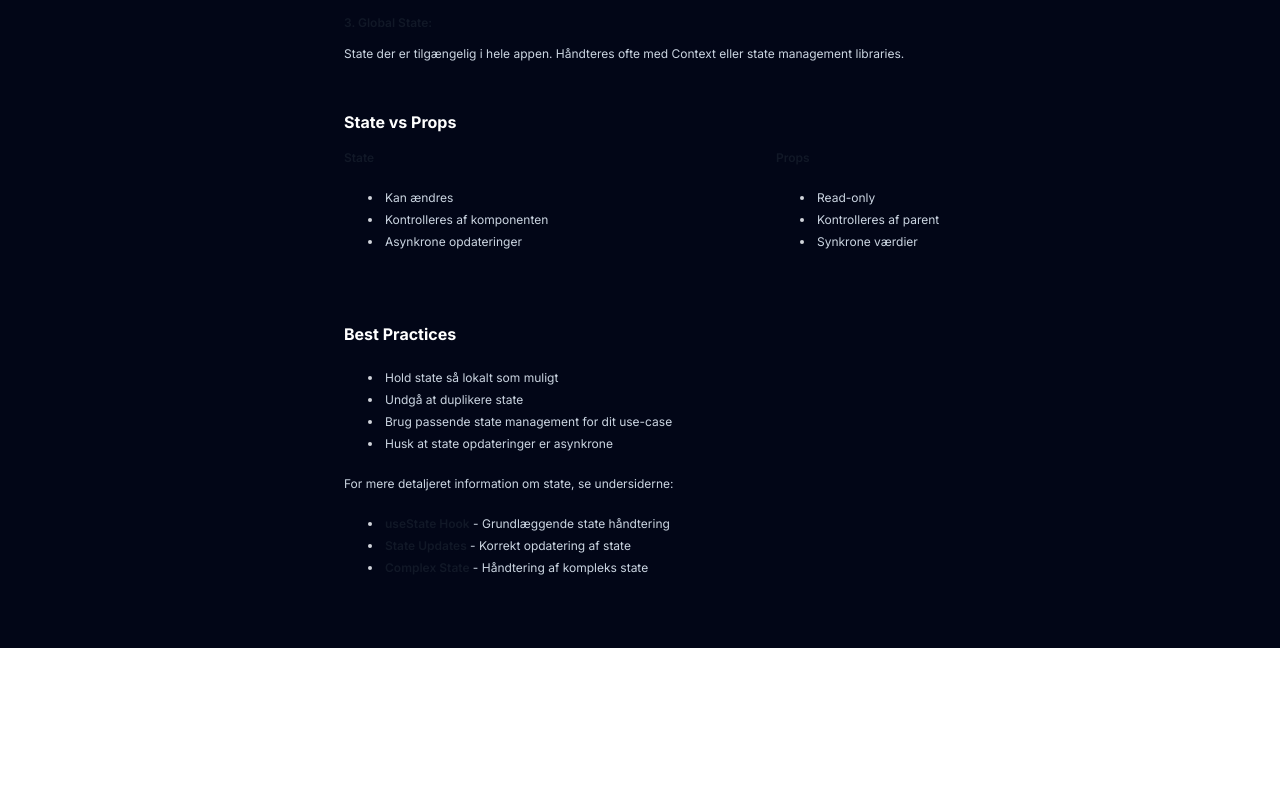
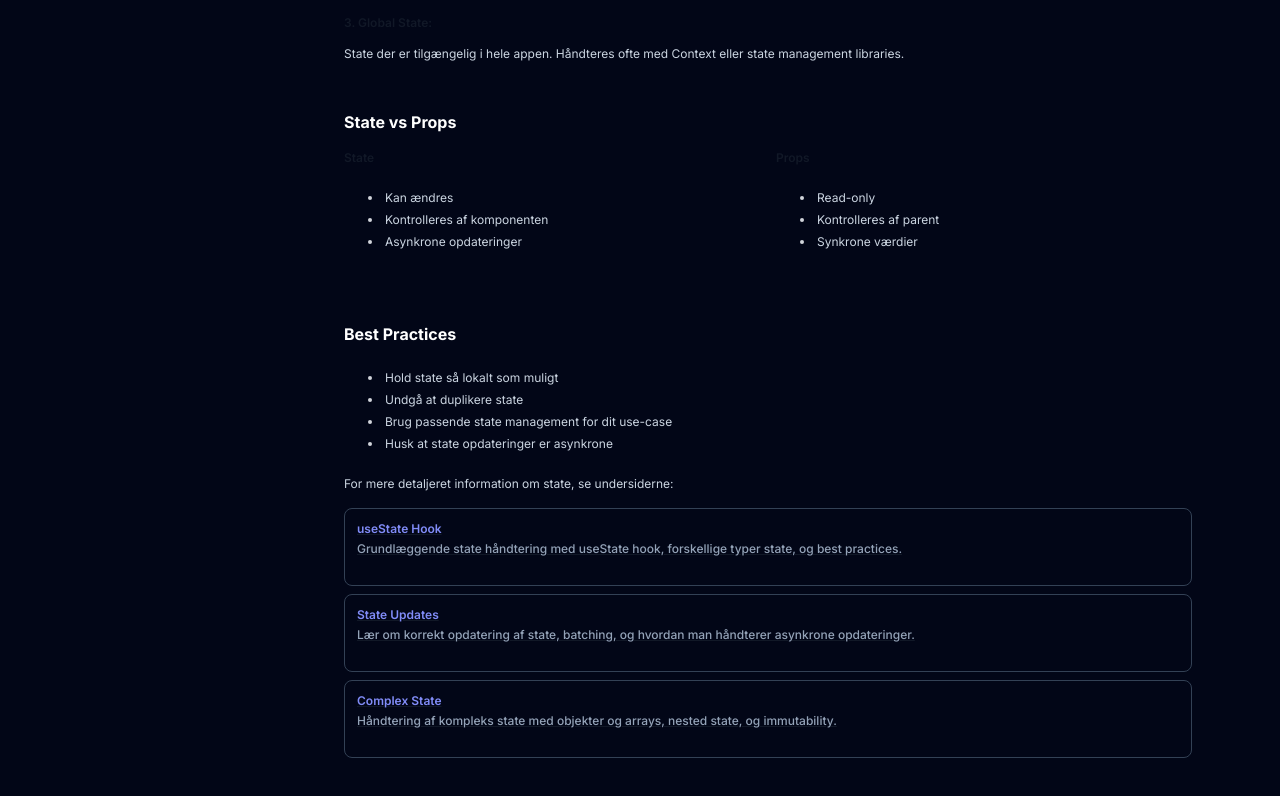
Before and after one commit to Lucasna28/next-exam-prep, a Next.js app: page /topics/react/state in a window 1280 px wide. Shown: the part 896-1692 px from the top of the page. Before the commit the page ends 1544 px from the top, so only its background shows below. Built offline with nearby package versions, Linux system fonts and the light colour scheme.

Commit message:
state links

```diff
--- a/src/app/topics/react/state/page.tsx
+++ b/src/app/topics/react/state/page.tsx
@@ -1,4 +1,5 @@
 import CodeBlock from "@/components/CodeBlock";
+import Link from "next/link";
 
 export default function StatePage() {
   return (
@@ -91,17 +92,52 @@ export default function StatePage() {
 
       <div className="mt-6 text-xs">
         <p>For mere detaljeret information om state, se undersiderne:</p>
-        <ul>
-          <li>
-            <strong>useState Hook</strong> - Grundlæggende state håndtering
-          </li>
-          <li>
-            <strong>State Updates</strong> - Korrekt opdatering af state
-          </li>
-          <li>
-            <strong>Complex State</strong> - Håndtering af kompleks state
-          </li>
-        </ul>
+        <div className="space-y-2 mt-2">
+          <Link
+            href="/topics/react/state/usestate"
+            className="block p-3 rounded-lg border border-slate-200 dark:border-slate-700
+                     hover:bg-slate-50 dark:hover:bg-slate-800/50
+                     transition-colors duration-200"
+          >
+            <strong className="text-indigo-600 dark:text-indigo-400">
+              useState Hook
+            </strong>
+            <p className="mt-1 text-slate-600 dark:text-slate-400">
+              Grundlæggende state håndtering med useState hook, forskellige
+              typer state, og best practices.
+            </p>
+          </Link>
+
+          <Link
+            href="/topics/react/state/updates"
+            className="block p-3 rounded-lg border border-slate-200 dark:border-slate-700
+                     hover:bg-slate-50 dark:hover:bg-slate-800/50
+                     transition-colors duration-200"
+          >
+            <strong className="text-indigo-600 dark:text-indigo-400">
+              State Updates
+            </strong>
+            <p className="mt-1 text-slate-600 dark:text-slate-400">
+              Lær om korrekt opdatering af state, batching, og hvordan man
+              håndterer asynkrone opdateringer.
+            </p>
+          </Link>
+
+          <Link
+            href="/topics/react/state/complex"
+            className="block p-3 rounded-lg border border-slate-200 dark:border-slate-700
+                     hover:bg-slate-50 dark:hover:bg-slate-800/50
+                     transition-colors duration-200"
+          >
+            <strong className="text-indigo-600 dark:text-indigo-400">
+              Complex State
+            </strong>
+            <p className="mt-1 text-slate-600 dark:text-slate-400">
+              Håndtering af kompleks state med objekter og arrays, nested state,
+              og immutability.
+            </p>
+          </Link>
+        </div>
       </div>
     </div>
   );
```
